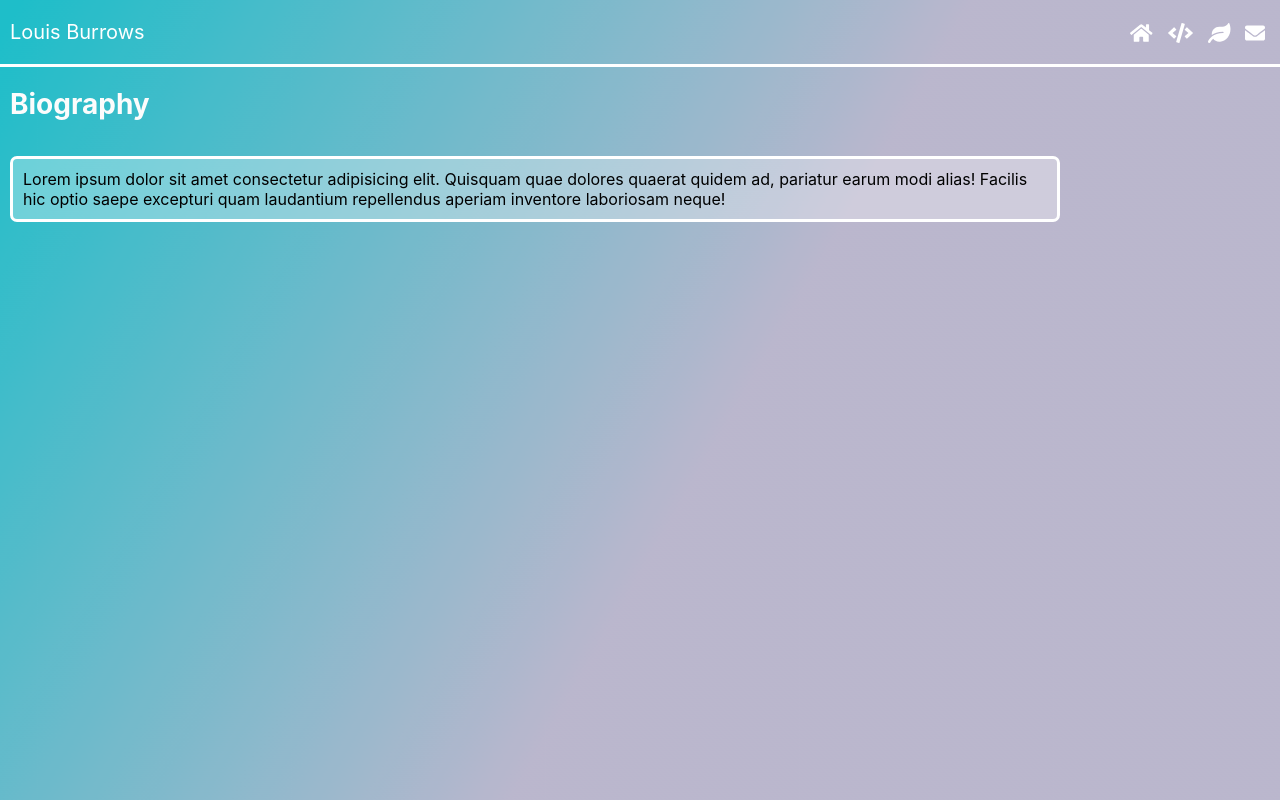
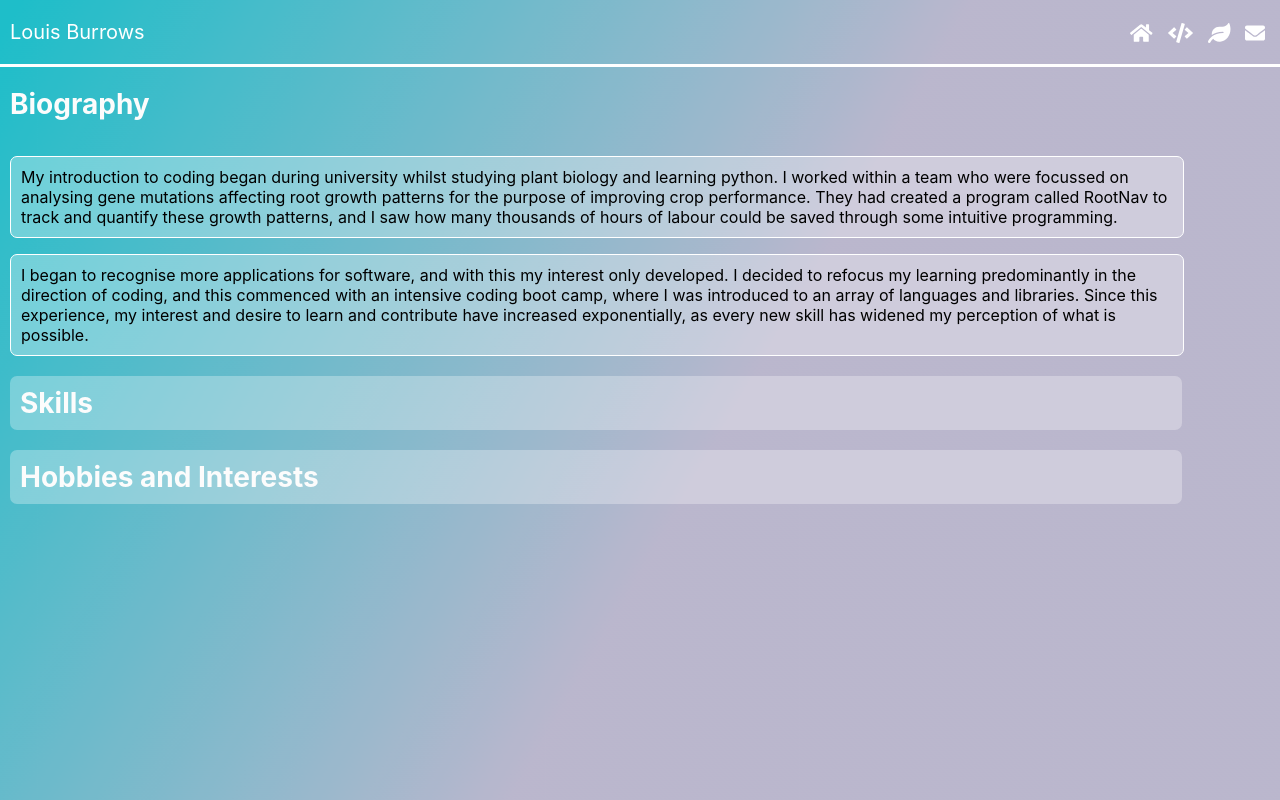
Before and after one commit to louis-burrows/portfolio-in-react, a React (Create React App) app: page /bio in a window 1280 px wide. Built offline with nearby package versions, Linux system fonts and the light colour scheme.

Commit message:
bio smooth changes

```diff
--- a/src/containers/Bio/Bio.jsx
+++ b/src/containers/Bio/Bio.jsx
@@ -17,7 +17,20 @@ class Bio extends Component {
         <h1 className={styles.bioTitle}>
           Biography
         </h1>
-        <p className={styles.slow}>Lorem ipsum dolor sit amet consectetur adipisicing elit. Quisquam quae dolores quaerat quidem ad, pariatur earum modi alias! Facilis hic optio saepe excepturi quam laudantium repellendus aperiam inventore laboriosam neque!</p>
+        <p className={styles.slow}>My introduction to coding began during university whilst studying plant biology and learning python. I worked within a team who were focussed on analysing gene mutations affecting root growth patterns for the purpose of improving crop performance. They had created a program called RootNav to track and quantify these growth patterns, and I saw how many thousands of hours of labour could be saved through some intuitive programming.</p>
+
+        <p className={styles.slow2}>I began to recognise more applications for software, and with this my interest only developed. I decided to refocus my learning predominantly in the direction of coding, and this commenced with an intensive coding boot camp, where I was introduced to an array of languages and libraries. Since this experience, my interest and desire to learn and contribute have increased exponentially, as every new skill has widened my perception of what is possible.</p>
+
+        <p className={styles.slow3}>What fascinates me at present is the connection between form and function, and the subtle UI and UX design considerations orchestrated throughout websites and applications to make them both appealing and responsive to the user.</p>
+
+        <h1 className={`${styles.bioTitle} ${styles.popOut}`}>
+          Skills
+        </h1>
+
+        <h1 className={`${styles.bioTitle} ${styles.popOut}`}>
+          Hobbies and Interests
+        </h1>
+
 
 
       </div>
--- a/src/containers/Bio/Bio.module.scss
+++ b/src/containers/Bio/Bio.module.scss
@@ -7,11 +7,19 @@
     margin-top: 20px;
     margin-left: 10px;
     font-size: 28px;
+  }
+
+  .popOut {
+    // border: 3px white solid;
+    border-radius: 7px;
+    padding: 10px;
+    width: 90%;
+    background-color: rgba(255, 255, 255, 0.3);
 
   }
 
   p {
-    border: 3px white solid;
+    border: 1px white solid;
     padding: 10px;
     margin-left: 10px;
     margin-right: 10px;
@@ -26,6 +34,26 @@
     max-width: 350px;
     overflow: hidden;
     animation: slow 2.5s ease forwards;
+    margin-bottom: 0px;
+  }
+
+  .slow2 {
+    border-radius: 7px;
+    display: inline-block;
+    vertical-align: bottom;
+    max-width: 350px;
+    overflow: hidden;
+    animation: slow2 5s ease forwards;
+    margin-bottom: 0px;
+  }
+
+  .slow3 {
+    border-radius: 7px;
+    display: inline-block;
+    vertical-align: bottom;
+    max-width: 350px;
+    overflow: hidden;
+    animation: slow3 7.5s ease forwards;
   }
 
   @keyframes slow {
@@ -34,8 +62,44 @@
       max-height: 0px;
     }
     to {
-      max-width: 80%;
-      max-height: 200px;
+      max-width: 90%;
+      max-height: 400px;
+    }
+  }
+
+  @keyframes slow2 {
+    0% {
+      max-width: 0px;
+      max-height: 0px;
+      opacity: 0;
+    }
+    50% {
+      max-width: 0px;
+      max-height: 0px;
+      opacity: 0;
+    }
+    100% {
+      max-width: 90%;
+      max-height: 400px;
+      opacity: 1;
+    }
+  }
+
+  @keyframes slow3 {
+    0% {
+      max-width: 0px;
+      max-height: 0px;
+      opacity: 0;
+    }
+    67% {
+      max-width: 0px;
+      max-height: 0px;
+      opacity: 0;
+    }
+    100% {
+      max-width: 90%;
+      max-height: 400px;
+      opacity: 1;
     }
   }
 
```
